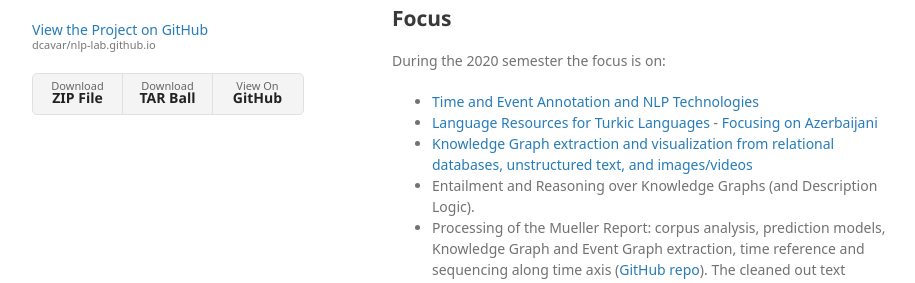
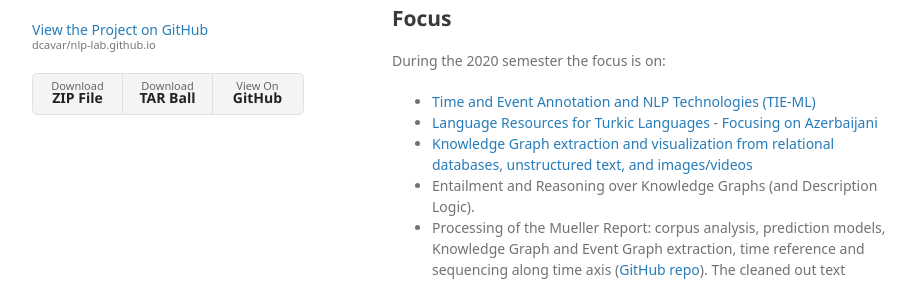
Before and after one commit to dcavar/nlp-lab.github.io, a Jekyll site: the page built from README.md, in a window 1280 px wide and 900 px high. Shown: the part 406-689 px from the top of the window, without its empty margins (178-1093 px from the left). Built offline with Jekyll 4.4.1, drawn with Linux system fonts in a browser that asks for light colours; some web fonts are replaced; our own code applies the rules of GitHub Pages for plain Markdown files.

Commit message:
Added more links

```diff
--- a/README.md
+++ b/README.md
@@ -15,19 +15,19 @@
 
 During the 2020 semester the focus is on:
 
-- [Time and Event Annotation and NLP Technologies](/timeevents)
+- [Time and Event Annotation and NLP Technologies (TIE-ML)](/timeevents)
 - [Language Resources for Turkic Languages](/turkic) - [Focusing on Azerbaijani](/turkic)
 - [Knowledge Graph extraction and visualization from relational databases, unstructured text, and images/videos](/kgextraction)
 - Entailment and Reasoning over Knowledge Graphs (and Description Logic).
 - Processing of the Mueller Report: corpus analysis, prediction models, Knowledge Graph and Event Graph extraction, time reference and sequencing along time axis ([GitHub repo](https://github.com/SemiringInc/Mueller-Report-Corpus)). The cleaned out text corpus with basic annotations is finally available. More data coming soon.
 - [Antisemitism in Social Media](/antisemitism)
 
-[I am](http://damir.cavar.me/) organizing special meetings to refresh our knowledge of Lisp and Prolog for logic computation and reasoning, in particular related to computational semantics and pragmatics, and probabilistic logic, integrating Semantic Web and Knowledge Graph technologies. See [here](http://damir.cavar.me/2020-01-23-Knowledge_Representation_and_Reasoning_for_AI_using_Lisp_Prolog)...
+[I am](https://www.linkedin.com/in/damircavar/) organizing special meetings to refresh our knowledge of Lisp and Prolog for logic computation and reasoning, in particular related to computational semantics and pragmatics, and probabilistic logic, integrating Semantic Web and Knowledge Graph technologies. See [here](http://damir.cavar.me/2020-01-23-Knowledge_Representation_and_Reasoning_for_AI_using_Lisp_Prolog)...
 
 
 ## Team
 
-- [Dr. Damir Cavar](http://damir.cavar.me/)
+- [Dr. Damir Cavar](https://www.linkedin.com/in/damircavar/)
 - Ali Abdulaziz Aljubailan
 - [Billy Dickson](https://www.linkedin.com/in/billy-dickson/)
 - Soyoung Kim
```
Also changed, not shown: projects.md (+1 -1 lines).
